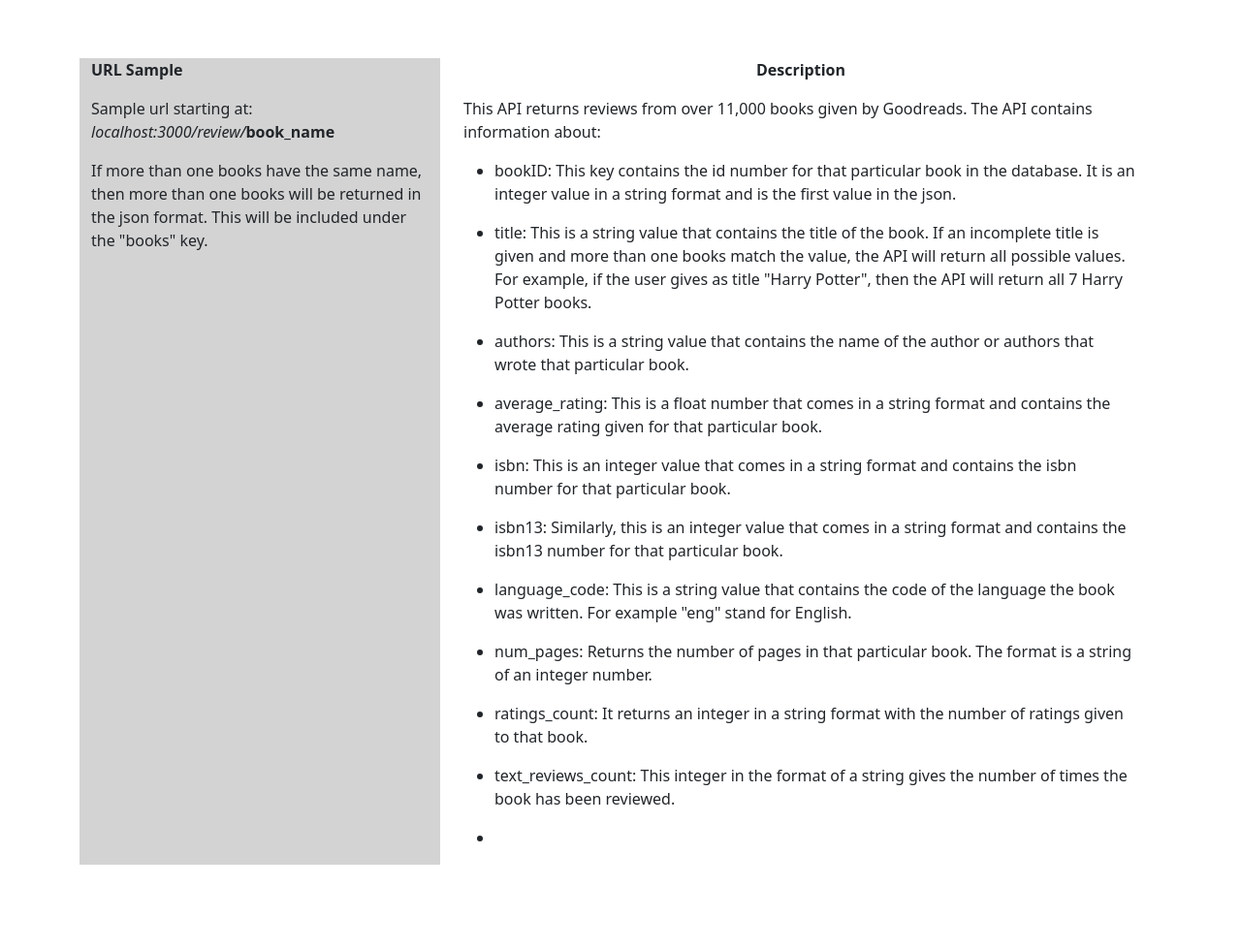
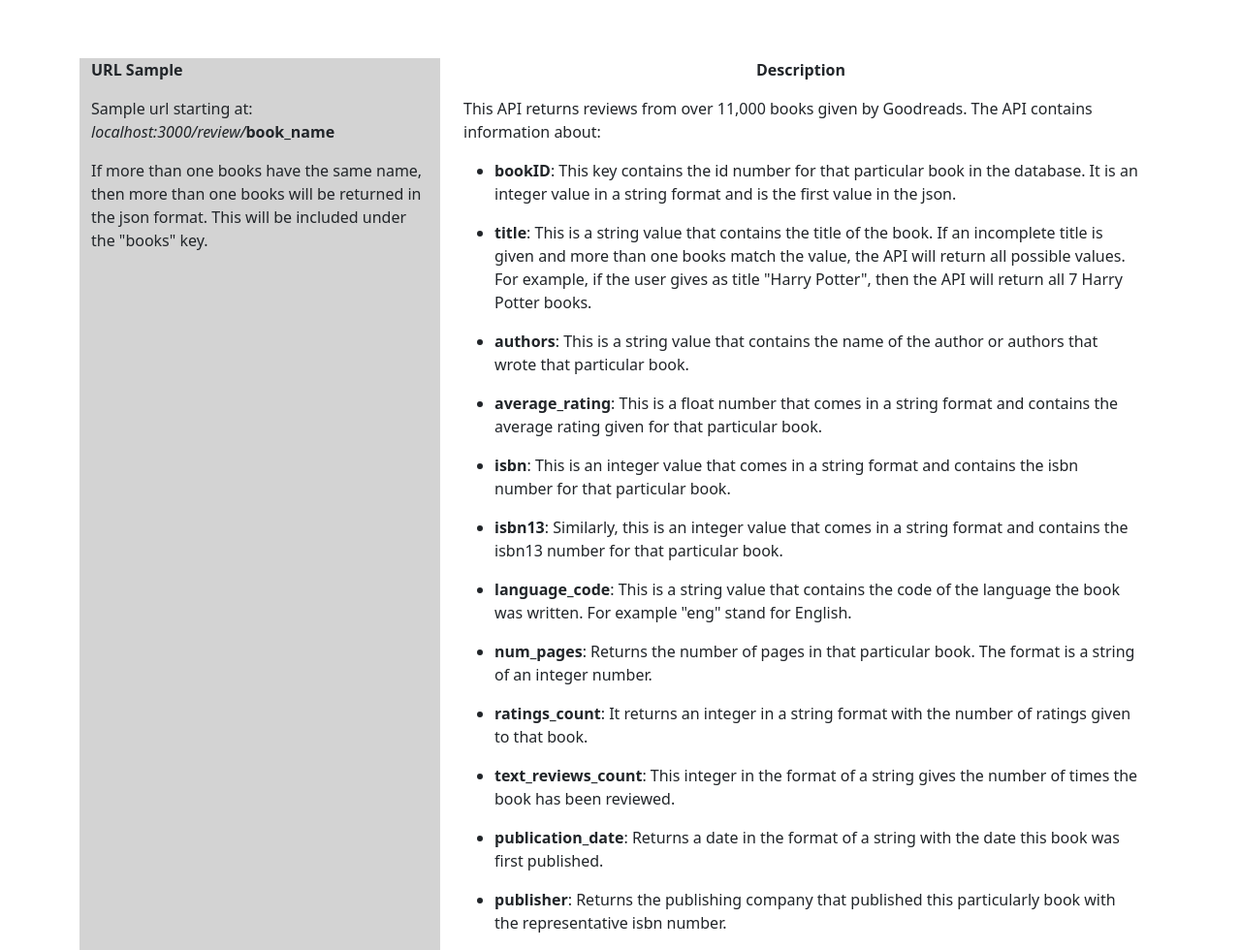
Before and after one commit to DeanDro/books_api, a website: page public/index.html in a window 1280 px wide. Shown: the part 67-1047 px from the top of the page at 97% size. Before the commit the page ends 959 px from the top, so only its background shows below. Drawn offline with nearby package versions, Linux system fonts and the light colour scheme.

Commit message:
Enter details in the front end

```diff
--- a/public/index.html
+++ b/public/index.html
@@ -28,11 +28,14 @@
                         <div class="container" id="description_container">
                             <p>This API returns reviews from over 11,000 books given by Goodreads. The API contains information about:</p>
                             <ul>
-                                <li><p>bookID: This key contains the id number for that particular book in the database. It is an integer
-                                    value in a string format and is the first value in the json.</p>
+                                <li>
+                                    <p>
+                                        <b>bookID</b>: This key contains the id number for that particular book in the database. It is an integer
+                                    value in a string format and is the first value in the json.
+                                    </p>
                                 </li>
                                 <li>
-                                    <p>title: This is a string value that contains the title of the book. If an incomplete title is
+                                    <p><b>title</b>: This is a string value that contains the title of the book. If an incomplete title is
                                         given and more than one books match the value, the API will return all possible values. For
                                         example, if the user gives as title "Harry Potter", then the API will return all 7 Harry Potter
                                         books.
@@ -40,54 +43,63 @@
                                 </li>
                                 <li>
                                     <p>
-                                        authors: This is a string value that contains the name of the author or authors that wrote
+                                        <b>authors</b>: This is a string value that contains the name of the author or authors that wrote
                                         that particular book.
                                     </p>
                                 </li>
                                 <li>
                                     <p>
-                                        average_rating: This is a float number that comes in a string format and contains the average
+                                        <b>average_rating</b>: This is a float number that comes in a string format and contains the average
                                         rating given for that particular book.
                                     </p>
                                 </li>
                                 <li>
                                     <p>
-                                        isbn: This is an integer value that comes in a string format and contains the isbn number
+                                        <b>isbn</b>: This is an integer value that comes in a string format and contains the isbn number
                                         for that particular book.
                                     </p>
                                 </li>
                                 <li>
                                     <p>
-                                        isbn13: Similarly, this is an integer value that comes in a string format and contains the
+                                        <b>isbn13</b>: Similarly, this is an integer value that comes in a string format and contains the
                                         isbn13 number for that particular book.
                                     </p>
                                 </li>
                                 <li>
                                     <p>
-                                        language_code: This is a string value that contains the code of the language the book was
+                                        <b>language_code</b>: This is a string value that contains the code of the language the book was
                                         written. For example "eng" stand for English.
                                     </p>
                                 </li>
                                 <li>
                                     <p>
-                                        num_pages: Returns the number of pages in that particular book. The format is a string of an
+                                        <b>num_pages</b>: Returns the number of pages in that particular book. The format is a string of an
                                         integer number.
                                     </p>
                                 </li>
                                 <li>
                                     <p>
-                                        ratings_count: It returns an integer in a string format with the number of ratings given to that
+                                        <b>ratings_count</b>: It returns an integer in a string format with the number of ratings given to that
                                         book.
                                     </p>
                                 </li>
                                 <li>
                                     <p>
-                                        text_reviews_count: This integer in the format of a string gives the number of times the
+                                        <b>text_reviews_count</b>: This integer in the format of a string gives the number of times the
                                         book has been reviewed.
                                     </p>
                                 </li>
                                 <li>
-
+                                    <p>
+                                        <b>publication_date</b>: Returns a date in the format of a string with the date this book was first
+                                        published.
+                                    </p>
+                                </li>
+                                <li>
+                                    <p>
+                                        <b>publisher</b>: Returns the publishing company that published this particularly book with the
+                                        representative isbn number.
+                                    </p>
                                 </li>
                             </ul>
                         </div>
```
Also changed, not shown: README.md.
